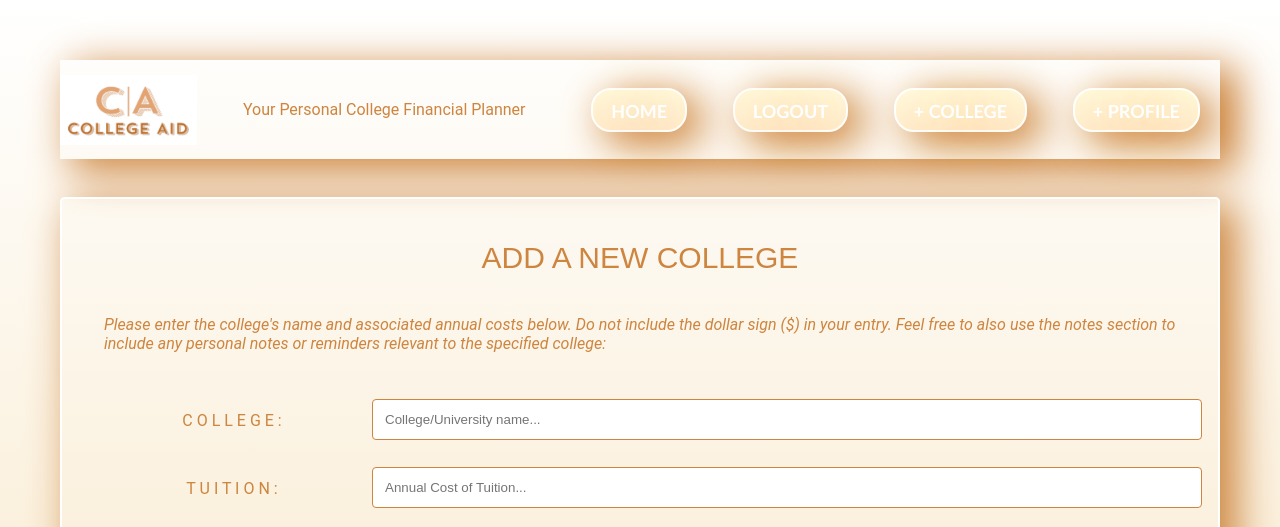
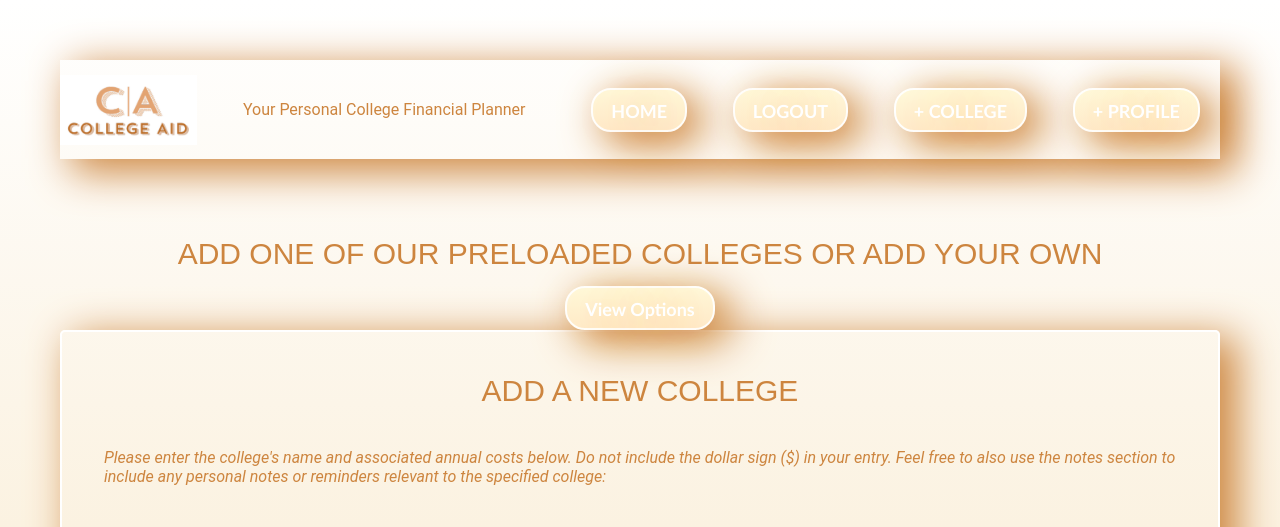
Before and after one commit to AshaBrianna/Aid_by_AID, a Python web app: template templates/AddCollege.html in a window 1280 px wide. Shown: the top 527 px of the page. Run offline with Jinja, Linux system fonts and the light colour scheme; the template is opened without the code that fills it, so the values that code supplies are empty.

Commit message:
just committing for fun

```diff
--- a/templates/AddCollege.html
+++ b/templates/AddCollege.html
@@ -18,6 +18,10 @@
     </div>
     <br>
     <br>
+    <div>
+      <h1>Add one of our preloaded colleges or add your own</h1>
+      <a class = "myButton" href="/preloaded_colleges" > View Options </a>
+    </div>
     <div class="container">
       <h1>ADD A NEW COLLEGE</h1>
       <p class="instructions"><i>Please enter the college's name and associated annual costs below. Do not include the dollar sign ($) in your entry. Feel free to also use the notes section to include any personal notes or reminders relevant to the specified college:</i></p>
--- a/templates/MainPage.html
+++ b/templates/MainPage.html
@@ -12,9 +12,10 @@
       <img src="stylesheets/logo.png" height = 70px>
       <p>Your Personal College Financial Planner</p>
       <a class = "myButton" href="/" > HOME </a>
-      <a class = "myButton" href="{{logout_url}}" > LOGOUT </a>
       <a class = "myButton" href="/add_college" > + COLLEGE </a>
       <a class = "myButton" href="/AddStudent" > + PROFILE </a>
+      <a class = "myButton" href="{{logout_url}}" > LOGOUT </a>
+
     </div>
     <br>
     <br>
```
